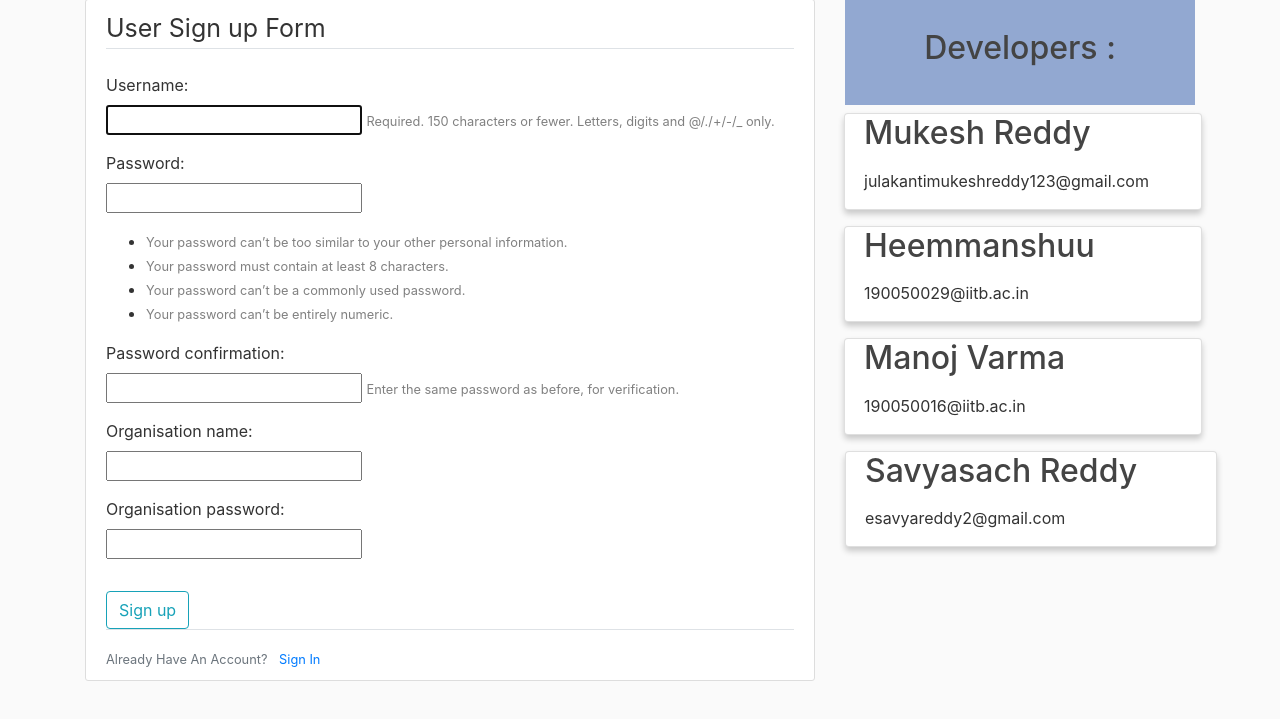
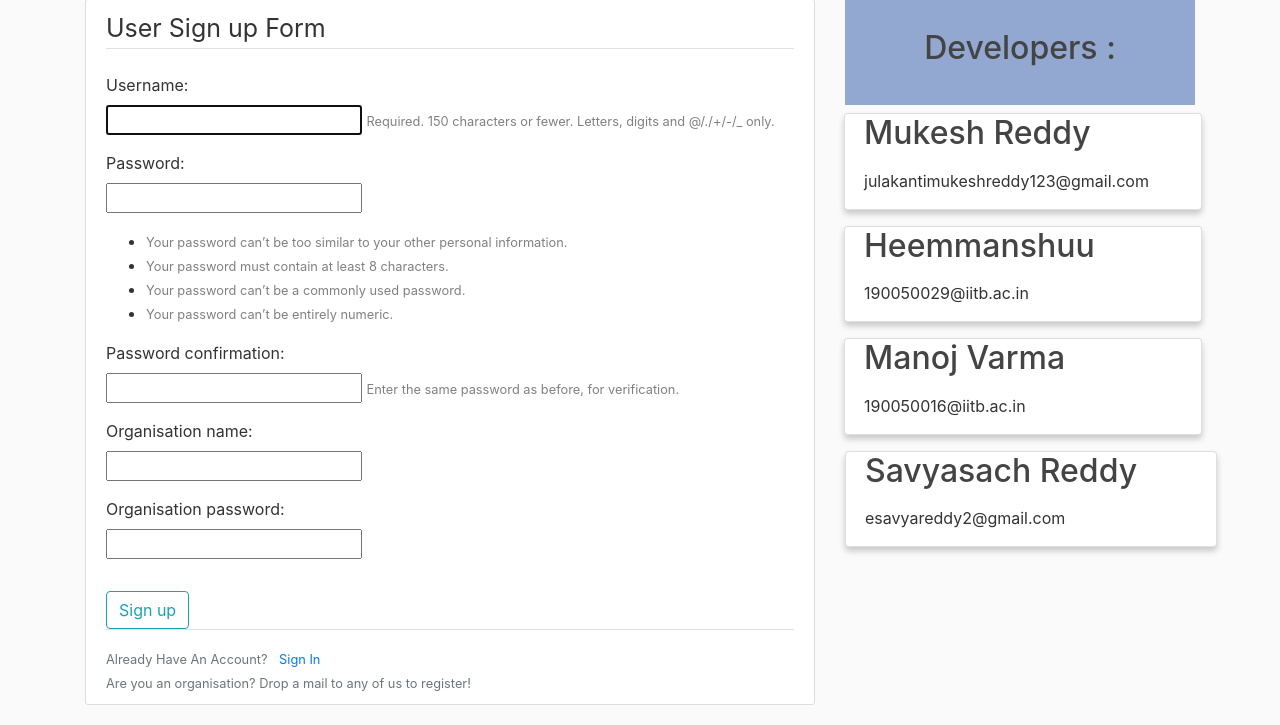
Before and after one commit to Mukesh231/RedPlag, a Django app: page /signup/ in a window 1280 px wide. Shown: the part 81-806 px from the top of the page. Before the commit the page ends 762 px from the top, so only its background shows below. Run offline with Django 3.2, Linux system fonts and the light colour scheme; some libraries are stand-ins or nearby versions.

Commit message:
sign up page lo orga

```diff
--- a/templates/signup.html
+++ b/templates/signup.html
@@ -30,6 +30,10 @@
             <small class="text-muted">
                 Already Have An Account? <a class="ml-2" href="/login">Sign In</a>
             </small>
+            <br>
+            <small class="text-muted">
+                Are you an organisation? Drop a mail to any of us to register!
+            </small>
         </div>
   {% endif %}
   </div>
```
